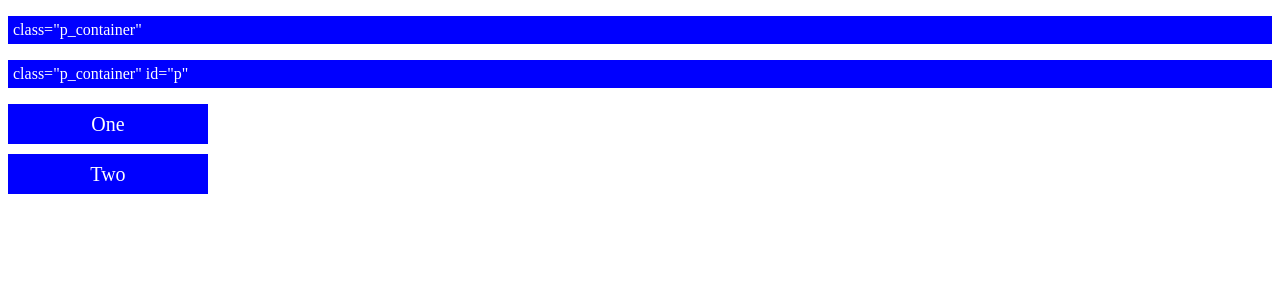
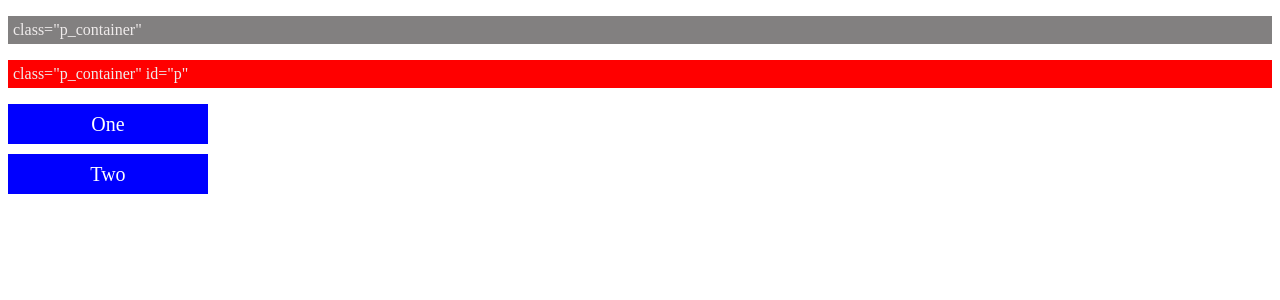
Before and after one commit to ehyc/Web, a PHP site: page /cascade_and_inheritance.html in a window 1280 px wide. Shown: the top 300 px of the page. Run offline with PHP 8.4, Linux system fonts and the light colour scheme.

Commit message:
Update cascade_and_inheritance.css

```diff
--- a/styles/cascade_and_inheritance.css
+++ b/styles/cascade_and_inheritance.css
@@ -1,17 +1,17 @@
-#winning {
-	background-color: red;
-	border: 2px solid black;
+p {
+  background-color: rgba(245, 83, 164, 0.83);
+  color: #efebeb;
+  padding: 5px;
 }
 
-.better {
-	background-color: gray;
+.p_container {
+	background-color: rgb(130, 128, 128);
 	border: none !important;
 }
 
-p {
-  background-color: blue;
-  color: white;
-  padding: 5px;
+#p {
+	background-color: rgb(255, 0, 0);
+	border: 2px solid rgb(0, 0, 0);
 }
 
 /* specificity: 0101 */
```
